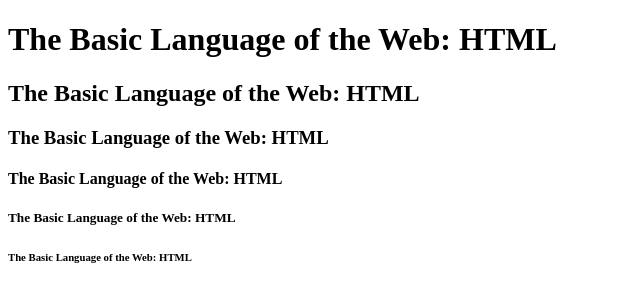
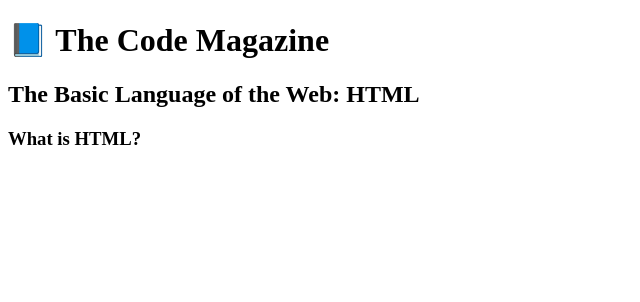
Before and after one commit to TheEngineer25/html-css-learning-path, a plain HTML site: page Упражнения/index.html in a window 1280 px wide. Shown: the whole page, without its empty margins (0-640 px from the left). Drawn offline with Linux system fonts and the light colour scheme.

Commit message:
vault backup: 2026-10-28 15:27:08

```diff
--- a/Упражнения/index.html
+++ b/Упражнения/index.html
@@ -6,12 +6,12 @@
 </head>
 
 <body>
-  <h1>The Basic Language of the Web: HTML</h1>
+  <h1>📘 The Code Magazine</h1>
+
   <h2>The Basic Language of the Web: HTML</h2>
-  <h3>The Basic Language of the Web: HTML</h3>
-  <h4>The Basic Language of the Web: HTML</h4>
-  <h5>The Basic Language of the Web: HTML</h5>
-  <h6>The Basic Language of the Web: HTML</h6>
+
+  <h3>What is HTML?</h3>
+
 </body>
 
 </html>
```
Also changed, not shown: 1 other file.
